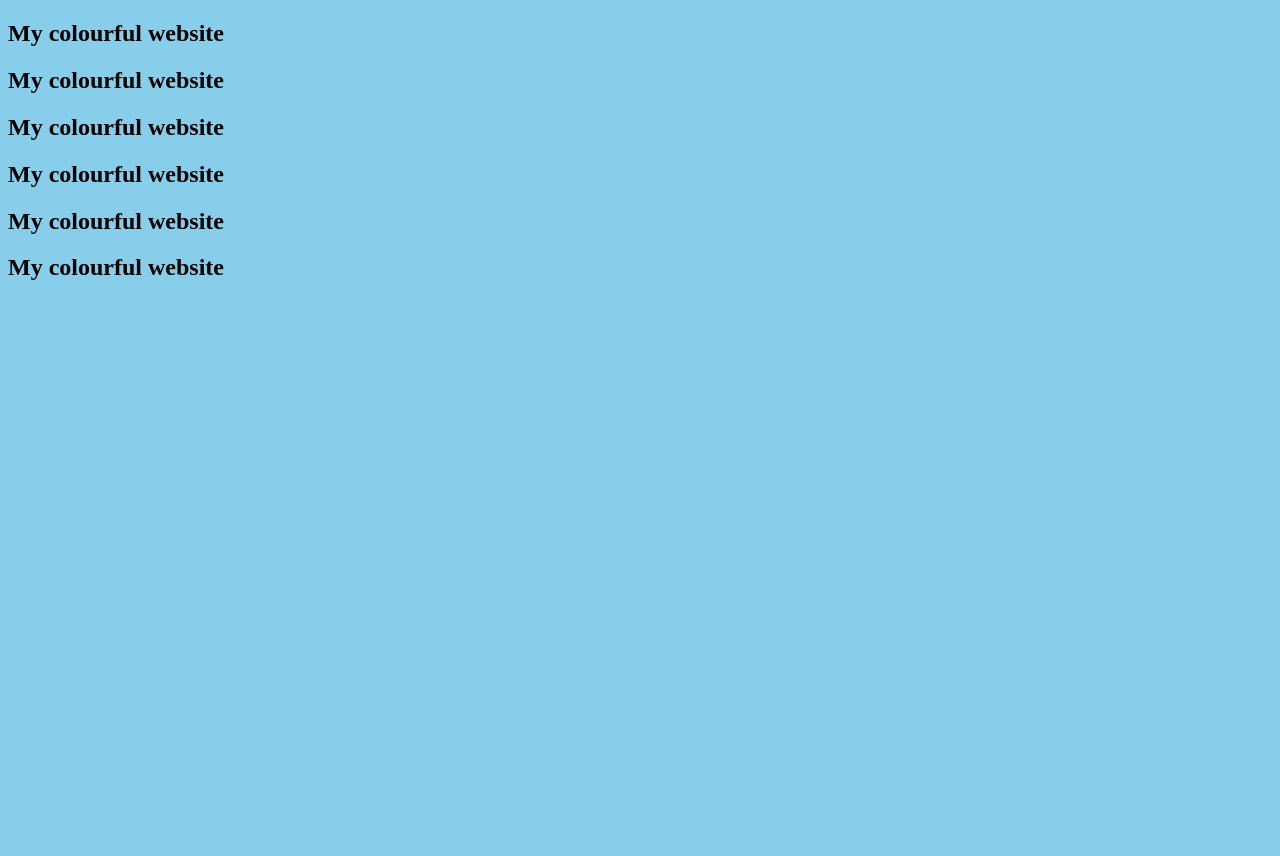
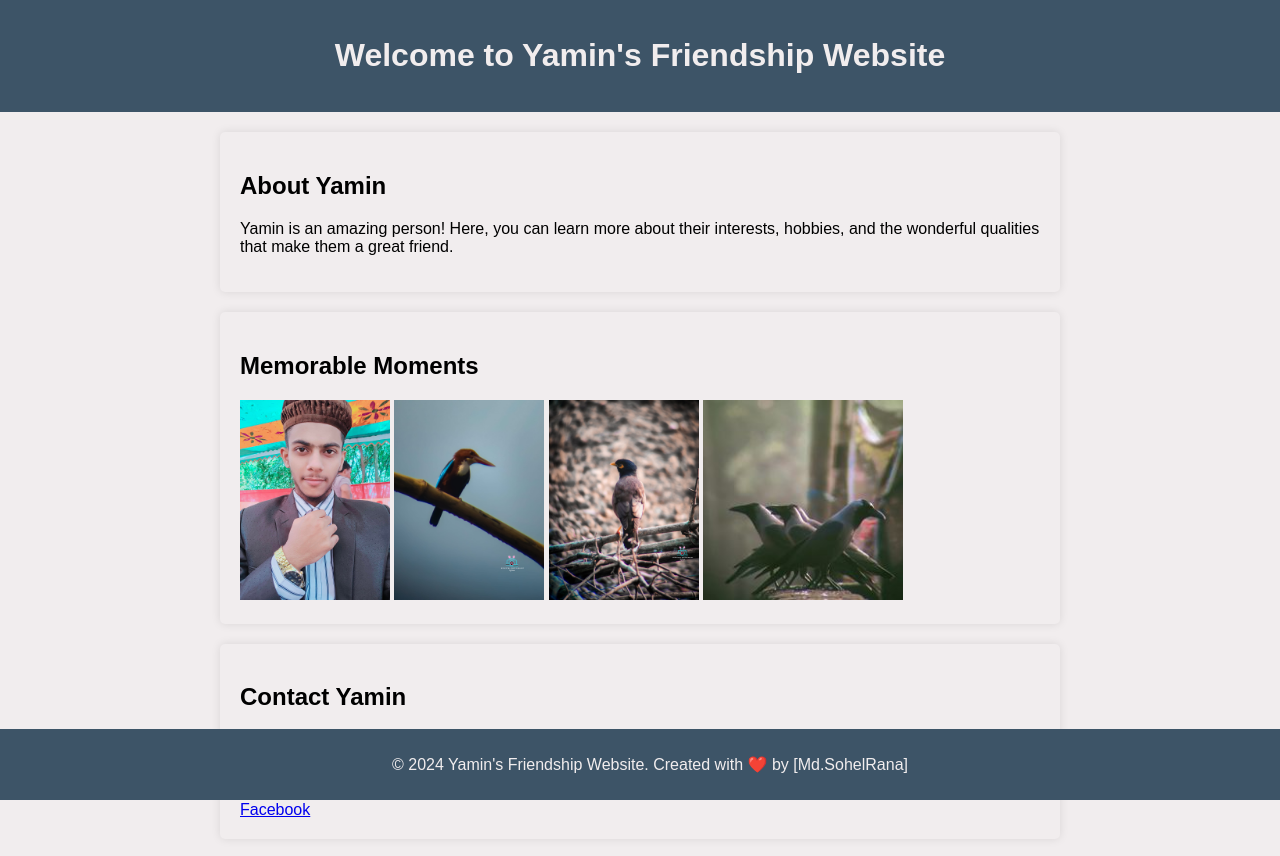
Before and after one commit to Sohelrana2815/my-git-repo, a plain HTML site: page css projects/index.html in a window 1280 px wide. Before the commit the page ends 800 px from the top, so only its background shows below. Drawn offline with Linux system fonts and the light colour scheme.

Commit message:
first commit

```diff
--- a/css projects/index.html
+++ b/css projects/index.html
@@ -1,18 +1,52 @@
 <!DOCTYPE html>
 <html lang="en">
-<head>
-    <meta charset="UTF-8">
-    <meta name="viewport" content="width=device-width, initial-scale=1.0">
-    <title>Document</title>
-    <link rel="stylesheet" href="style.css">
-</head>
-<body>
-    <h2>My colourful website</h2>
-    <h2>My colourful website</h2>
-    <h2>My colourful website</h2>
-    <h2>My colourful website</h2>
-    <h2>My colourful website</h2>
-    <h2>My colourful website</h2>
+  <head>
+    <meta charset="UTF-8" />
+    <meta name="viewport" content="width=device-width, initial-scale=1.0" />
+    <title>Yamin's Friendship Website</title>
+    <link rel="stylesheet" href="style.css" />
+  </head>
+  <body>
+    <header>
+      <h1>Welcome to Yamin's Friendship Website</h1>
+    </header>
 
-</body>
+    <section class="about">
+      <h2>About Yamin</h2>
+      <p>
+        Yamin is an amazing person! Here, you can learn more about their
+        interests, hobbies, and the wonderful qualities that make them a great
+        friend.
+      </p>
+    </section>
+
+    <section class="gallery">
+      <h2>Memorable Moments</h2>
+      <img src="yamin4.jpg" alt="nature" height="200px" />
+      <img src="yamin.jpg" alt="nature" height="200px" />
+      <img src="yamin1.jpg" alt="nature" height="200px" />
+      <img src="yamin2.jpg" alt="nature" height="200px" />
+    </section>
+
+    <section class="contact">
+      <h2>Contact Yamin</h2>
+      <p>
+        Feel free to reach out to Yamin and strengthen your friendship. Here's
+        how you can contact them:
+      </p>
+      Email:Ymain@gmail.com
+      <br> Phone:019457654664
+      <br>
+      <a href="https://www.facebook.com/muhammadbineamin3072" target="main">Facebook</a>
+    </section>
+
+    <footer>
+      <p>
+        &copy; 2024 Yamin's Friendship Website. Created with ❤️ by
+        [Md.SohelRana]
+      </p>
+    </footer>
+
+    <script src="script.js"></script>
+  </body>
 </html>
--- a/css projects/style.css
+++ b/css projects/style.css
@@ -1,3 +1,36 @@
 body {
-    background-color: skyblue;
+    font-family: 'Arial', sans-serif;
+    margin: 0;
+    padding: 0;
+    background-color: #F1EDEE;
 }
+
+header {
+    background-color: #3D5467;
+    color: #F1EDEE;
+    text-align: center;
+    padding: 1em 0;
+}
+
+.about, .gallery, .contact {
+    max-width: 800px;
+    margin: 20px auto;
+    padding: 20px;
+    background-color: #F1EDEE;
+    border-radius: 5px;
+    box-shadow: 0 0 10px rgba(0, 0, 0, 0.1);
+}
+
+footer {
+    text-align: center;
+    padding: 10px;
+    background-color: #3D5467;
+    color: #F1EDEE;
+    position: fixed;
+    width: 100%;
+    bottom: 0;
+}
+
+a {
+    text-transform: none;
+}
```
Also changed, not shown: css projects/yamin.jpg (added), css projects/yamin1.jpg (added), css projects/yamin2.jpg (added), css projects/yamin3.jpg (added), css projects/yamin4.jpg (added).
